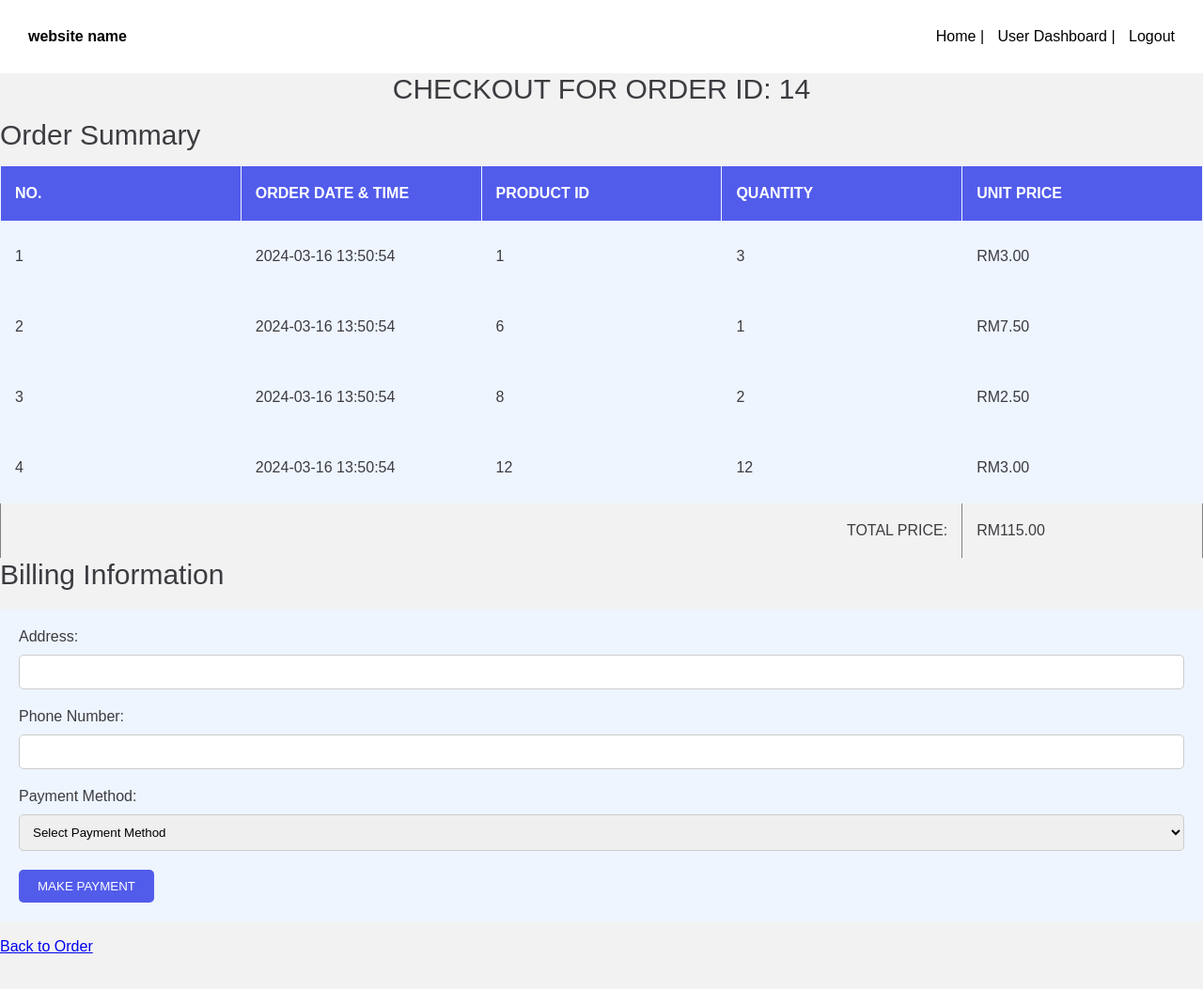
After one commit to moneyworkforme/server-side-assignment, a PHP site: page /payment.php?order_ID=14 in a window 1280 px wide. The commit adds this page. Shown: the whole page at 94% size. Run offline with PHP 8.4, Linux system fonts and the light colour scheme; a user stored in the database is signed in; data comes from the database, SQL or seed files in the repository; both versions use the stored data as it was after the commit; data that the repository does not hold is empty.

Commit message:
Payment module

```diff
--- /dev/null
+++ b/css/payment.css
@@ -0,0 +1,162 @@
+* {
+    margin: 0;
+    padding: 0;
+    box-sizing: border-box;
+    font-family: "Poppins", sans-serif;
+
+}
+
+h2 {
+    font-size: 30px;
+    color: #3D3B40;
+    text-transform: capitalize;
+    font-weight: 300;
+    text-align: left;
+    margin-bottom: 15px;
+}
+
+h1 {
+    font-size: 30px;
+    color: #3D3B40;
+    text-transform: uppercase;
+    font-weight: 300;
+    text-align: center;
+    margin-bottom: 15px;
+}
+
+table {
+    width: 100%;
+    table-layout: fixed;
+}
+
+.tbl-header {
+    background-color: #525CEB;
+    border: #EEF5FF;
+}
+
+.tbl-content {
+    height: 300px;
+    overflow-x: auto;
+    margin-top: 0px;
+    background-color: #EEF5FF;
+    border: #EEF5FF;
+}
+
+th {
+    padding: 20px 15px;
+    text-align: left;
+    font-weight: 500;
+    font-size: auto;
+    color: #fff;
+    text-transform: uppercase;
+}
+
+td {
+    padding: 15px;
+    text-align: left;
+    vertical-align: middle;
+    font-weight: 300;
+    font-size: auto;
+    color: #3D3B40;
+    border-bottom: solid 1px rgba(255, 255, 255, 0.1);
+}
+
+.tf {
+    padding: 20px 15px;
+    text-align: right;
+    font-weight: 500;
+    font-size: auto;
+    color: #3D3B40;
+    text-transform: uppercase;
+}
+
+/* demo styles */
+@import url(https://fonts.googleapis.com/css?family=Roboto:400,500,300,700);
+
+body {
+    background: #f2f2f2;
+    font-family: 'Roboto', sans-serif;
+}
+
+section {
+    margin: 50px;
+}
+
+.form-container {
+    background-color: #EEF5FF;
+    padding: 20px;
+    margin-top: 20px;
+}
+
+label {
+    display: block;
+    margin-bottom: 10px;
+    font-weight: 500;
+    color: #3D3B40;
+}
+
+input[type="text"],
+select {
+    width: 100%;
+    padding: 10px;
+    margin-bottom: 20px;
+    border: 1px solid #ccc;
+    border-radius: 5px;
+    box-sizing: border-box;
+}
+
+input[type="submit"] {
+    background-color: #525CEB;
+    color: #fff;
+    border: none;
+    padding: 10px 20px;
+    border-radius: 5px;
+    cursor: pointer;
+    font-weight: 500;
+    text-transform: uppercase;
+}
+
+input[type="submit"]:hover {
+    background-color: #3d48cc;
+}
+
+/* follow me template */
+.made-with-love {
+    margin-top: 40px;
+    padding: 10px;
+    clear: left;
+    text-align: center;
+    font-size: 10px;
+    font-family: arial;
+    color: #fff;
+}
+
+.made-with-love i {
+    font-style: normal;
+    color: #F50057;
+    font-size: 14px;
+    position: relative;
+    top: 2px;
+}
+
+.made-with-love a {
+    color: #fff;
+    text-decoration: none;
+}
+
+.made-with-love a:hover {
+    text-decoration: underline;
+}
+
+/* for custom scrollbar for webkit browser*/
+::-webkit-scrollbar {
+    width: 6px;
+}
+
+::-webkit-scrollbar-track {
+    -webkit-box-shadow: inset 0 0 6px rgba(0, 0, 0, 0.3);
+}
+
+::-webkit-scrollbar-thumb {
+    -webkit-box-shadow: inset 0 0 6px rgba(0, 0, 0, 0.3);
+}
--- a/order.php
+++ b/order.php
@@ -54,7 +54,7 @@ $status = "";
                             onclick="return confirm('Are you sure you want to delete this order?')">Delete</a>
                     </td>
                     <td align="center">
-                        <a href="order_confirm.php?order_ID=<?php echo $row['order_ID'];?>"
+                        <a href="payment.php?order_ID=<?php echo $row['order_ID'];?>"
                             onclick="return confirm('Do you want to confirm the order?')">Confirm</a>
                     </td>
                     <?php } else { ?>
--- /dev/null
+++ b/payment.php
@@ -0,0 +1,132 @@
+<?php
+include("header.php");
+require('database.php');
+$customer_ID = $_SESSION['customer_ID'];
+$total_price;
+$currencySymbol = "RM";
+$order_ID = $_GET['order_ID'];
+
+// Calculate total price based on order details
+if(isset($_GET['order_ID'])) {
+    $order_ID = $_GET['order_ID'];
+    $sel_query = "SELECT * FROM order_product op, `order` o WHERE op.order_ID = o.order_ID AND o.order_ID ='". $order_ID . "';";
+    $result = mysqli_query($con, $sel_query) or die ( mysqli_error($con));
+
+    while($row = mysqli_fetch_assoc($result)) {
+        $total_price += $row['unit_price'] * $row['quantity'];
+    }
+}
+
+if(isset($_POST['new']) && $_POST['new']==1)
+{
+//update customer table
+$address=$_REQUEST['address'];
+$phone =$_REQUEST['phone'];
+$update1="UPDATE customer SET `phone_number`='".$phone."',
+address='".$address."'  WHERE customer_ID='".$customer_ID."'";
+mysqli_query($con, $update1) or die(mysqli_error($con));
+
+//insert payment table
+//$order_ID = $_REQUEST['order_ID'];
+$payment_date = date("Y-m-d H:i:s");
+$payment_method = $_REQUEST['paymentmethod'];
+$amount = $total_price;
+$payment_status = "Successful";
+$insertQuery = "INSERT INTO payment (`order_ID`, `payment_date`, `payment_method`, `amount`, `payment_status`)
+VALUES ('$order_ID', '$payment_date', '$payment_method', '$amount', '$payment_status')";
+ if (!mysqli_query($con, $insertQuery)) {
+ die("Error: " . mysqli_error($con));
+
+ }
+
+//update order status
+$order_status = "Paid";
+$update2="UPDATE `order` SET `status`='".$order_status."' WHERE order_ID ='".$order_ID."'";
+mysqli_query($con, $update2) or die(mysqli_error($con));
+
+header("Location: payment_success.php");
+}
+
+?>
+<!DOCTYPE html>
+<html>
+<head>
+    <meta charset="utf-8">
+    <title>Payment</title>
+    <link rel="stylesheet" href="css/payment.css">
+
+</head>
+<body>
+    <h1 align="center">Checkout for order ID: <?php echo $order_ID?></h1>
+    <div class="order_detail_title">
+        <h2>Order Summary</h2>
+    </div>
+    <div class="table_container">
+
+    <table width="100%" border="1" style="border-collapse:collapse;">
+        <thead class="tbl-header">
+            <tr>
+                <th><strong>No.</strong></th>
+                <th><strong>Order Date & Time</strong></th>
+                <th><strong>Product ID</strong></th>
+                <th><strong>Quantity</strong></th>
+                <th><strong>Unit Price</strong></th>
+            </tr>
+        </thead>
+        <tbody class="tbl-content">
+        <?php
+            if(isset($_GET['order_ID'])) {
+                $count = 1;
+                $order_ID = $_GET['order_ID'];
+                $sel_query = "SELECT * FROM order_product op, `order` o WHERE op.order_ID = o.order_ID AND o.order_ID ='". $order_ID . "';";
+                $result = mysqli_query($con, $sel_query) or die ( mysqli_error($con));
+
+                while($row = mysqli_fetch_assoc($result)) {
+                ?>
+                    <tr>
+                        <td align="center"><?php echo $count; ?></td>
+                        <td align="center"><?php echo $row['created_at']; ?></td>
+                        <td align="center"><?php echo $row['order_product_ID']; ?></td>
+                        <td align="center"><?php echo $row['quantity']; ?></td>
+                        <td align="center"><?php echo $currencySymbol . $row['unit_price']; ?></td>
+                    </tr>
+                <?php
+                    $count++;
+                    $total_price += $row['unit_price'] * $row['quantity']; } }?>
+
+        </tbody>
+        <tfoot>
+            <td colspan  = "4" align="right" class="tf">Total Price:</td>
+            <td colspan = "1" align="center"><?php echo $currencySymbol . number_format($total_price, 2); ?></td>
+        </tfoot>
+    </table>
+    </div>
+    <div class="form">
+ <h2>Billing Information</h2>
+ <div class="form-container">
+        <form name="form" action="" method="post" >
+        <input type="hidden" name="new" value="1" />
+            <label for="address">Address:</label>
+            <input type="text" id="address" name="address" required>
+
+            <label for="phone">Phone Number:</label>
+            <input type="text" id="phone" name="phone" required>
+
+            <label for="paymentmethod">Payment Method:</label>
+            <select id="paymentmethod" name="paymentmethod" required>
+                <option value="">Select Payment Method</option>
+                <option value="credit_card">Credit Card</option>
+                <option value="touchngo">Touch N Go</option>
+                <option value="bank_transfer">Bank Transfer</option>
+            </select>
+
+            <input name="submit" type="submit" value="Make Payment">
+        </form>
+    </div>
+    <br>
+ <p><a href='order.php'>Back to Order</a></p>
+ <br>
+ <br>
+ </div>
+</body>
+</html>
```
Also changed, not shown: order_db.sql (added, +196 -0 lines), payment_success.php (added, +50 -0 lines).
